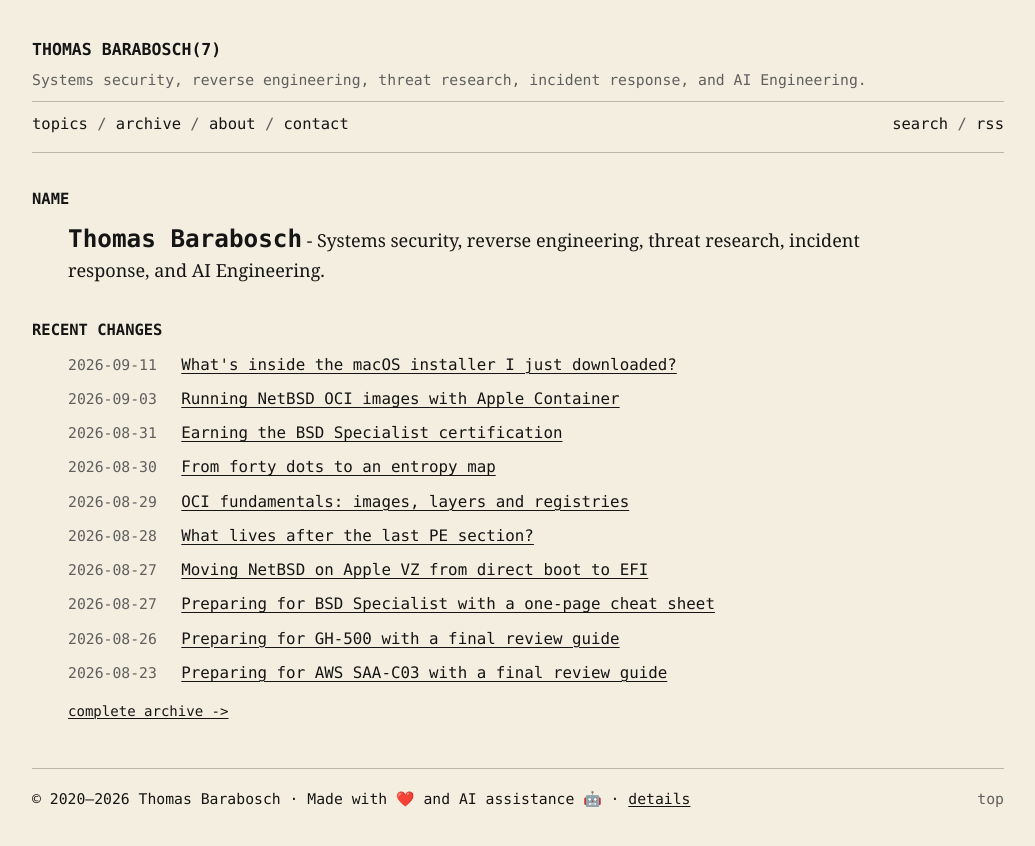
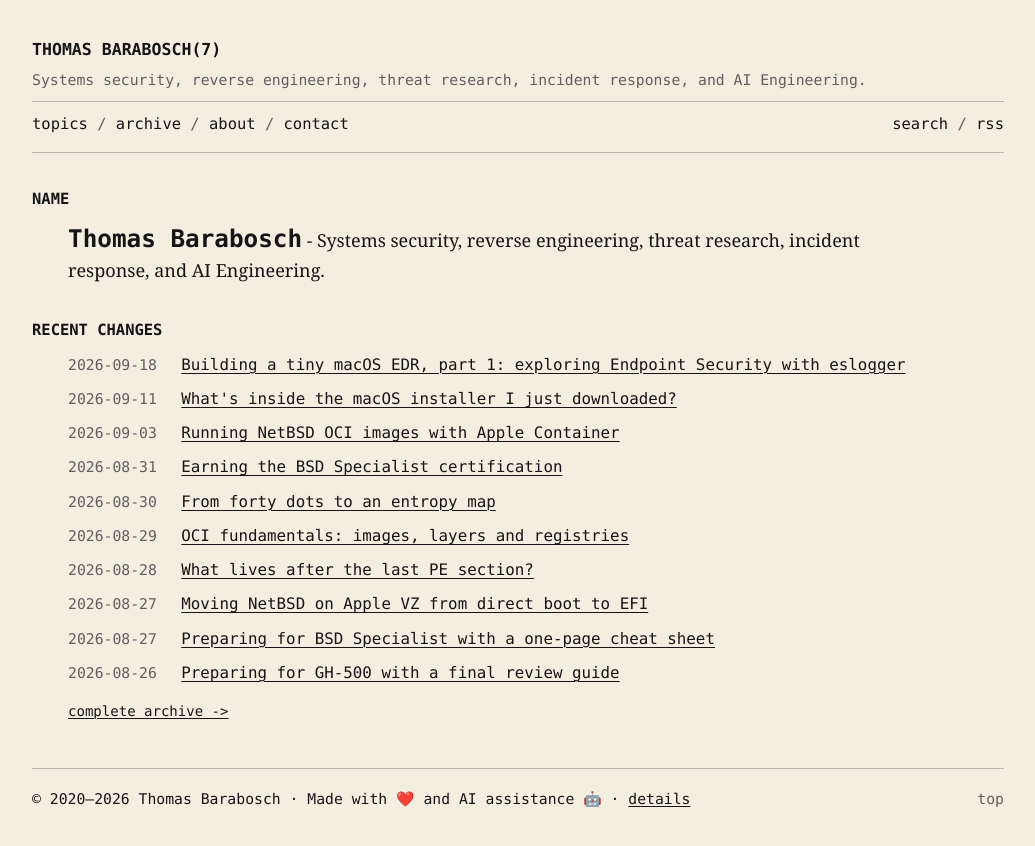
Before and after one commit to tbarabosch/tbarabosch.github.io, a Jekyll site: the page built from index.html, in a window 1280 px wide. Shown: the top 846 px of the page, without its empty margins (122-1157 px from the left). Built offline with Jekyll 4.4.1, drawn with Linux system fonts in a browser that asks for light colours; some of the changed lines change nothing that is shown.

Commit message:
Publish tiny macOS EDR series part 1

````diff
--- a/_data/tags.yml
+++ b/_data/tags.yml
@@ -4,6 +4,7 @@
 - "Apple Containers"
 - "AWS"
 - "cloud architecture"
+- "Endpoint Security"
 - "engineering"
 - "FreeBSD"
 - "fuzzing"
@@ -21,6 +22,7 @@
 - "OpenBSD"
 - "product security"
 - "Prolog"
+- "Python"
 - "reverse engineering"
 - "security operations"
 - "site notes"
--- /dev/null
+++ b/_posts/2026-09-18-building-a-tiny-macos-edr-part-1.md
@@ -0,0 +1,168 @@
+---
+title: 'Building a tiny macOS EDR, part 1: exploring Endpoint Security with eslogger'
+date: '2026-09-18T12:00:00+02:00'
+last_modified_at: '2026-09-18T12:00:00+02:00'
+author: tbarabosch
+layout: post
+toc: true
+image:
+  path: /assets/images/posts/building-a-tiny-macos-edr-part-1/social-card.png
+  width: 1200
+  height: 630
+social_card:
+  layout: text
+  title: 'Tiny macOS EDR, part 1'
+  subtitle: 'Explore Endpoint Security events with the logger Apple already ships.'
+  eyebrow: 'Systems Security / macOS'
+  panel_label: 'ESLOGGER'
+  text: 'No system extension required: eslogger writes Endpoint Security notifications as JSON Lines.'
+tags:
+  - systems security
+  - security operations
+  - macOS
+  - Endpoint Security
+  - Python
+---
+
+While reading Matt Hand's [*Evading EDR*](https://nostarch.com/evading-edr), I kept translating its Windows examples to macOS. The book explains where endpoint events come from, how detections consume them and how attackers try to evade that visibility. What would the corresponding sensor look like on a Mac? Which events would I collect? How would I connect a detection to a response?
+
+One of my favorite ways to answer questions like these is to build a tiny version of the system. My small [Yet Another Imperative Programming Language (`yaipl`)](https://github.com/tbarabosch/yaipl), for example, still forced me to think about tokens, parsing, an intermediate representation and code generation. It will not replace Clang, nor is that the point. After implementing the small version, the architecture of the real one is much easier to appreciate. Rather than only taking notes on the book, I wanted to do the same for EDR.
+
+The result is a tiny EDR proof of concept: one sensor, a JSONL log, three simple rules and one response action. It is not an attempt to reproduce a production EDR product. The goal is to isolate a few core mechanisms so that I can inspect every event and every decision. No service, no external rule language and no third-party Python packages.
+
+On macOS, the natural sensor is the Endpoint Security framework. Direct clients need a restricted entitlement, but Apple already ships an entitled exploration tool called `eslogger`. This first post looks at Endpoint Security, what `eslogger` provides and why the tool is useful for debugging and malware analysis as well. Part 2 will contain the complete one-file Python PoC.
+
+<!--more-->
+
+<nav class="post-toc" aria-labelledby="contents-heading" markdown="1">
+<p id="contents-heading" class="manual-label">CONTENTS</p>
+
+* TOC
+{:toc}
+</nav>
+
+## Which parts should the PoC model?
+
+Production EDR products combine endpoint sensors with telemetry processing, detection content, response controls, fleet operations and backend services. Recreating that system in one Python file would neither be realistic nor particularly useful. For this experiment, I chose five parts of the endpoint data flow:
+
+1. A **sensor** observes processes, files or other system activity.
+2. **Telemetry** describes what happened and which process caused it.
+3. A **detector** decides whether an event looks interesting.
+4. **Evidence storage** keeps the original event and the alert.
+5. A **response** performs an action after a matching detection.
+
+This is a learning model, not a description of everything a commercial EDR does. Real products add much richer event models, process ancestry, code-signing context, correlation, cloud analytics, policy, deployment and safeguards around response actions.
+
+The first PoC rule alerts when a program executes from `/private/tmp`. I chose it because the behavior is easy to reproduce and the resulting event has a clear target process. Its purpose is to carry one event through the complete example, not to represent production detection content. Adding `SIGKILL` then lets us study which checks a response path needs before acting.
+
+```text
+system activity
+      |
+      v
+   [sensor] -> telemetry -> [detection] -> alert
+                                 |           |
+                                 v           v
+                              evidence    response
+```
+
+Hand's book discusses Windows facilities such as process callbacks, filesystem minifilters, ETW and scanners. macOS has different plumbing, but the questions stay the same. First, get useful events. Then store them, run detections and decide what evidence a response action should require.
+
+## Endpoint Security on macOS
+
+Apple's [Endpoint Security framework](https://developer.apple.com/documentation/EndpointSecurity) is a C API for monitoring security-relevant activity. A client subscribes to event types and receives messages about executions, forks, signals, mounts, file operations and many other actions. Newer macOS versions have added events for logins, launch items, Gatekeeper and XProtect as well.
+
+There are two event families worth remembering. An `AUTH` event arrives before an operation and asks the client for a decision. A `NOTIFY` event arrives after the operation. Apple's [`es_message_t` documentation](https://developer.apple.com/documentation/endpointsecurity/es_message_t) describes both. If you want to deny an execution before the first instruction runs, you need `AUTH_EXEC`. If you receive `NOTIFY_EXEC` and kill the process afterwards, you are reacting. That difference will become rather important in part 2.
+
+The API is not available to every program. Direct clients need the restricted [`com.apple.developer.endpoint-security.client` entitlement](https://developer.apple.com/documentation/bundleresources/entitlements/com.apple.developer.endpoint-security.client). A production Endpoint Security client normally lives in a system extension bundled with an application. System extensions run in user space and replaced many jobs that previously required third-party kernel extensions; Apple's [deployment documentation](https://support.apple.com/guide/deployment/system-extensions-in-macos-depa5fb8376f/web) explains how they are approved and managed.
+
+The entitlement and system-extension model is appropriate for software with system-wide visibility and response capabilities. For this 303-line learning project, I needed a way to study notification events without distributing a system extension. `ctypes` can load a C library, but it cannot obtain an Apple entitlement on my behalf. Direct access to Endpoint Security was therefore outside the scope of this experiment.
+
+## Apple already ships an exploration tool
+
+Apple added `/usr/bin/eslogger` in macOS Ventura and demonstrated it in the [WWDC22 Endpoint Security session](https://developer.apple.com/videos/play/wwdc2022/110345/). It is an Apple-signed and entitled Endpoint Security client. Give it one or more event names and it writes one JSON object per line:
+
+```console
+$ /usr/bin/eslogger --list-events
+access
+authentication
+authorization_judgement
+...
+exec
+exit
+fork
+...
+```
+
+Listing the event names needs no special privilege. Collecting events does. `eslogger(1)` requires root and Full Disk Access for the program that starts it. If you run it from Terminal, grant Terminal Full Disk Access, quit it completely, reopen it and then use `sudo`. Otherwise, you may spend some quality time wondering why the command that needs to see the system cannot see the system.
+
+A narrow process-lifecycle capture takes one command:
+
+```bash
+sudo /usr/bin/eslogger exec fork exit > process-events.jsonl
+```
+
+JSON Lines is a convenient format here. Python can read one event at a time without loading the complete capture into memory, and tools such as `jq` can inspect the same file. The event-specific objects resemble their Endpoint Security counterparts. For example, an `exec` event contains the target process, arguments and environment values documented for [`es_event_exec_t`](https://developer.apple.com/documentation/endpointsecurity/es_event_exec_t).
+
+Before building anything on top of that output, read the warning in the manual page: the JSON format is not an API and may change without warning. `eslogger` also exposes notification events, not authorization events. It is a tool for exploration and prototyping, which is exactly how Apple presents it in the WWDC session. It is not a shortcut for shipping an Endpoint Security product in Python.
+
+## eslogger is useful beyond this PoC
+
+Even if the EDR idea ends here, `eslogger` deserves a place in the debugging toolbox.
+
+Suppose a command unexpectedly starts another process, creates a helper and renames a configuration file. A short capture can show the relevant process and file events without adding instrumentation to the program. The `--select` option narrows events to a program-path prefix:
+
+```bash
+sudo /usr/bin/eslogger --select /bin/zsh exec create rename
+```
+
+This helps when debugging installers, launch agents, shell scripts and system utilities. It can also show what changed between two versions of an application. Start a narrow capture, reproduce the behavior and compare the results. No debugger injection and no modifications to the program are required.
+
+For malware analysis, the same approach works inside an isolated and disposable analysis system. `eslogger` can record the processes, files and launch items created by a sample. Running the logger does not provide containment, so the usual laboratory isolation still applies.
+
+It is also handy for detection development. Capture a benign reproducer once, sanitize the JSONL file and replay it while working on a rule. This is much nicer than launching the same command every time an index into a nested dictionary is wrong.
+
+Do not subscribe to every event just because the option exists. Events such as `open`, `write`, `stat` and directory lookups arrive in impressive quantities. Collecting all of them with a small synchronous Python script mostly demonstrates that computers are busy. Use `--select` and a short event list whenever possible.
+
+## Seven events are enough for now
+
+For the PoC, I settled on seven event types:
+
+| Event | Reason for keeping it |
+| --- | --- |
+| `exec` | Supplies the new executable, arguments and target PID. |
+| `fork` | Preserves basic process-lifecycle context for later work. |
+| `exit` | Marks the other end of a process lifetime. |
+| `create` | Exposes new filesystem objects, including launch-item paths. |
+| `rename` | Catches files moved into an interesting destination. |
+| `unlink` | Records removal without subscribing to every write. |
+| `btm_launch_item_add` | Reports a Background Task Management launch-item addition. |
+
+Only three events or event combinations produce alerts: execution from a temporary directory, inline code passed to a shell or interpreter and launch-item persistence. `fork`, `exit` and `unlink` are simply recorded. An event can be useful during an investigation without being suspicious by itself.
+
+The log is sensitive. Command arguments can contain passwords or tokens, and environment variables are even worse. The PoC needs arguments for the inline-interpreter rule, so it keeps them. It removes the environment array from `exec` events and creates the log with mode `0600`. That reduces the problem; it does not magically turn endpoint telemetry into harmless data.
+
+## The plan for the PoC
+
+With the sensor question answered, the program can stay pleasantly small:
+
+```text
+Endpoint Security
+       |
+       v
+  /usr/bin/eslogger        entitled, root, Full Disk Access
+       |
+       | JSON Lines on stdout
+       v
+   mini_edr.py             parse -> redact -> append evidence
+       |
+       +-----------------> three Python predicates -> alerts
+                                                   |
+                                                   v
+                                           optional SIGKILL
+```
+
+The Python script starts `eslogger`, reads its standard output, removes environment variables and appends each event to a JSONL file. Afterwards, three plain Python functions inspect the event. One of them may send `SIGKILL`, but only when enforcement is explicitly enabled.
+
+Both processes remain in the same process group. `eslogger` suppresses events from that group, which prevents the script's own log writes from feeding back into the capture. Without that behavior, the world's smallest EDR could become the world's least interesting perpetual-motion machine.
+
+The complete implementation is available as [`mini_edr.py` at commit `9ef9883`](https://github.com/tbarabosch/macos-re/blob/9ef9883b5616328baab5a161da33cc958a537ad4/mini_edr/mini_edr.py). This version deliberately focuses on notification events and local experimentation. A production endpoint agent adds authorization decisions, tamper resistance, load management, schema compatibility and deployment controls. Keeping that distinction explicit lets the PoC remain small while showing why those additional components matter. Part 2 will build and test it.
````
Also changed, not shown: assets/images/posts/building-a-tiny-macos-edr-part-1/social-card.png (added).
